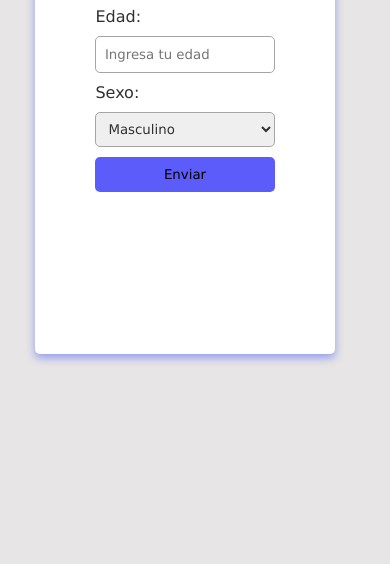
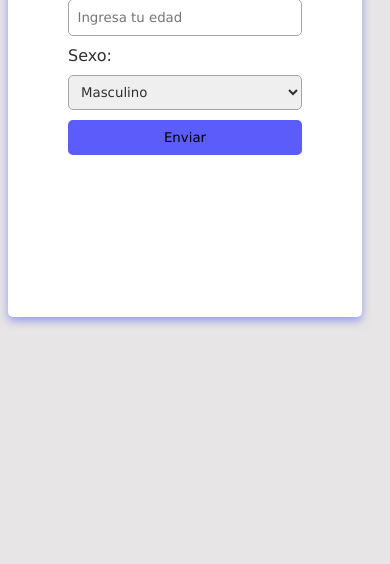
Before and after one commit to jhonatanm255/formulario-de-edad, a plain HTML site: page index.html in a window 390 px wide. Shown: the part 280-844 px from the top of the page. Drawn offline with nearby package versions, Linux system fonts and the light colour scheme.

Commit message:
Se agregaron media querys para hacer el diseño responsivo a distintas resoluciones

```diff
--- a/estilos.css
+++ b/estilos.css
@@ -13,7 +13,7 @@ body {
 }
 
 .form {
-  width: 80%;
+  width: 30%;
   height: 100%;
   background-color: rgb(255, 255, 255);
   padding: 110px 60px;
@@ -79,3 +79,31 @@ h1 {
   text-align: center;
   justify-content: center;
 }
+
+@media (max-width: 1024px) {
+  .form{
+    width: 40%;
+  }
+
+}
+
+@media (max-width: 900px) {
+  .form{
+    width: 50%;
+  }
+
+}
+
+@media (max-width: 768px) {
+  .form{
+    width: 60%;
+  }
+
+}
+
+@media (max-width: 600px) {
+  .form{
+    width: 100%;
+  }
+
+}
```
